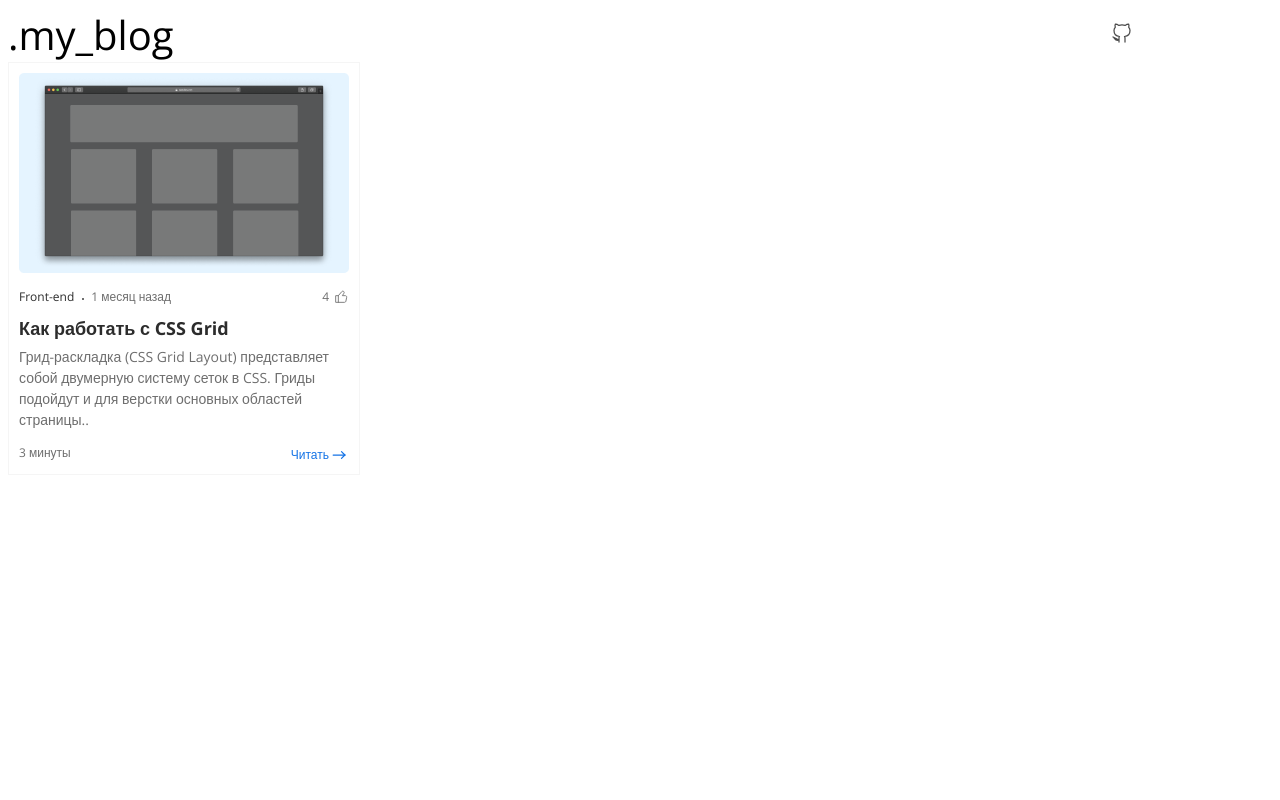
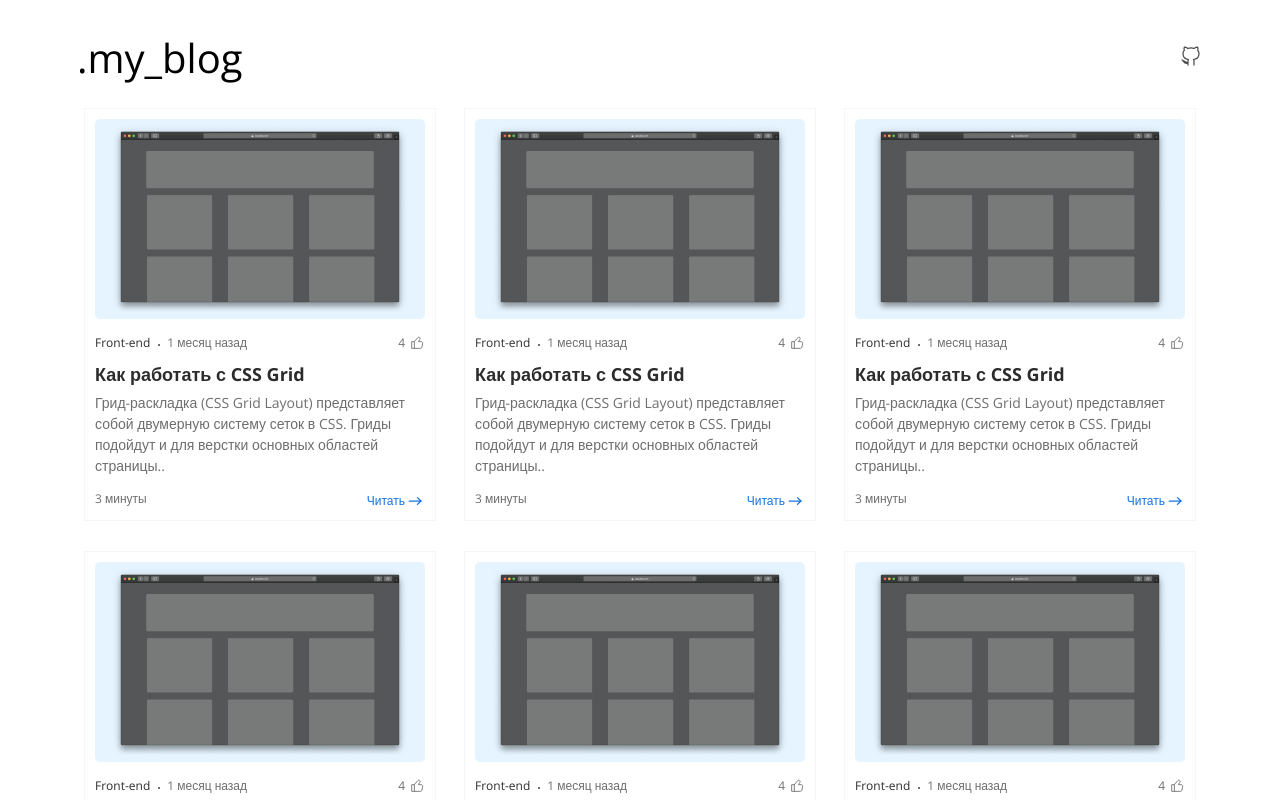
Before and after one commit to DmitriyMGN/next, a Next.js app: page / in a window 1280 px wide. Shown: the top 800 px of the page. Built offline with nearby package versions, Linux system fonts and the light colour scheme.

Commit message:
wrapper adaptive

```diff
--- a/app/globals.css
+++ b/app/globals.css
@@ -7,7 +7,6 @@
 
 body {
 	color: var(--black);
-
 	font-family: var(--font-family);
 }
 
@@ -15,18 +14,3 @@ p, h1, h2, h3 {
 	margin: 0;
 	padding: 0;
 }
-
-.header {
-	max-width: 1126px;
-	display: flex;
-	justify-content: space-between;
-	align-items: center;
-}
-
-.header__title {
-	color: black;
-	font-family: var(--font-family);
-	font-weight: 300;
-	font-size: 40px;
-	line-height: 54px;
-}
--- /dev/null
+++ b/app/layout.module.css
@@ -0,0 +1,45 @@
+.wrapper {
+	display: grid;
+	grid-template-columns: auto minmax(350px, 1126px) auto;
+	grid-template-rows: auto 1fr;
+	grid-template-areas:
+	". header ."
+	". main .";
+}
+
+.header {
+	width: 1126px;
+	min-height: 100px;
+	margin: 0 auto;
+	display: flex;
+	justify-content: space-between;
+	align-items: center;
+	grid-area: header;
+}
+
+.main {
+	margin: 0 auto;
+	display: grid;
+	gap: 30px;
+	justify-items: center;
+	grid-template-columns: repeat(3, 350px);
+	grid-area: main;
+}
+
+@media screen and (max-width:1160px) {
+.header {
+	width: 730px;
+}
+.main {
+	grid-template-columns: 350px 350px;
+}
+}
+
+@media screen and (max-width:760px) {
+.header {
+	width: 350px;
+}
+.main {
+	grid-template-columns: 350px;
+}
+}
--- a/app/layout.tsx
+++ b/app/layout.tsx
@@ -1,7 +1,8 @@
 import type { Metadata } from 'next';
 import { Open_Sans } from 'next/font/google';
 import './globals.css';
-import GithubLogo from '../public/github.svg';
+import styles from './layout.module.css';
+import { Header } from '@/components';
 
 const open_sans = Open_Sans({
 	variable: '--noto-sans-font',
@@ -25,12 +26,11 @@ export default function RootLayout({
 }) {
 	return (
 		<html lang="ru">
-			<body className={open_sans.className}>
-				<header className='header'>
-					<span className='header__title'>.my_blog</span>
-					<a href="https://github.com/DmitriyMGN"><GithubLogo /></a>
-				</header>
-				{children}
+			<body className={`${open_sans.className} ${styles.wrapper}`}>
+				<Header className={styles.header} />
+				<main className={styles.main}>
+					{children}
+				</main>
 			</body>
 		</html>
 
--- a/app/page.tsx
+++ b/app/page.tsx
@@ -2,8 +2,14 @@ import { Card } from '@/components';
 
 export default function Home(): JSX.Element {
 	return (
-		<main>
+		<>
 			<Card />
-		</main>
+			<Card />
+			<Card />
+			<Card />
+			<Card />
+			<Card />
+			<Card />
+		</>
 	);
 }
--- /dev/null
+++ b/components/Header/Header.module.css
@@ -0,0 +1,7 @@
+.headerTitle {
+	color: black;
+	font-family: var(--font-family);
+	font-weight: 300;
+	font-size: 40px;
+	line-height: 54px;
+}
--- /dev/null
+++ b/components/Header/Header.props.tsx
@@ -0,0 +1,5 @@
+import { DetailedHTMLProps, HTMLAttributes } from 'react';
+
+export interface IHeaderProps extends DetailedHTMLProps<HTMLAttributes<HTMLElement>, HTMLElement> {
+
+}
--- /dev/null
+++ b/components/Header/Header.tsx
@@ -0,0 +1,12 @@
+import { IHeaderProps } from './Header.props';
+import styles from './Header.module.css';
+import GithubLogo from '../../public/github.svg';
+
+export const Header = ({ className, ...props }: IHeaderProps): JSX.Element => {
+	return (
+		<header className={className} {...props}>
+			<span className={styles.headerTitle}>.my_blog</span>
+			<a href="https://github.com/DmitriyMGN"><GithubLogo /></a>
+		</header>
+	);
+};
--- a/components/index.ts
+++ b/components/index.ts
@@ -6,3 +6,4 @@ export * from './Like/Like';
 export * from './Title/Title';
 export * from './Paragraph/Paragraph';
 export * from './Dot/Dot';
+export * from './Header/Header';
```
